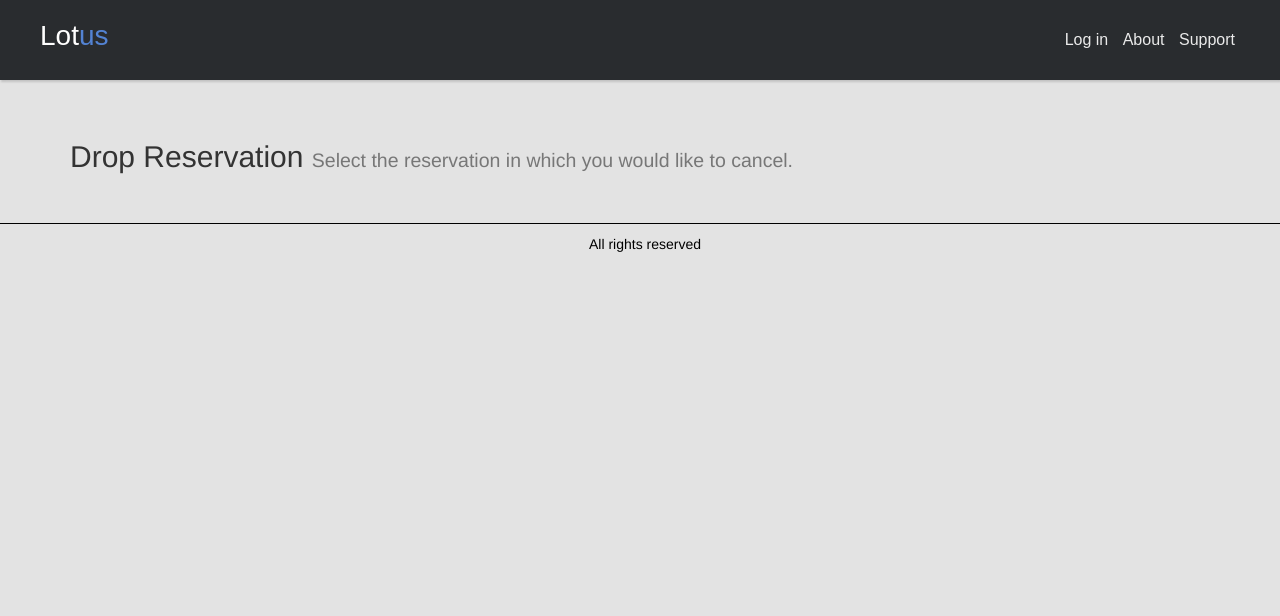
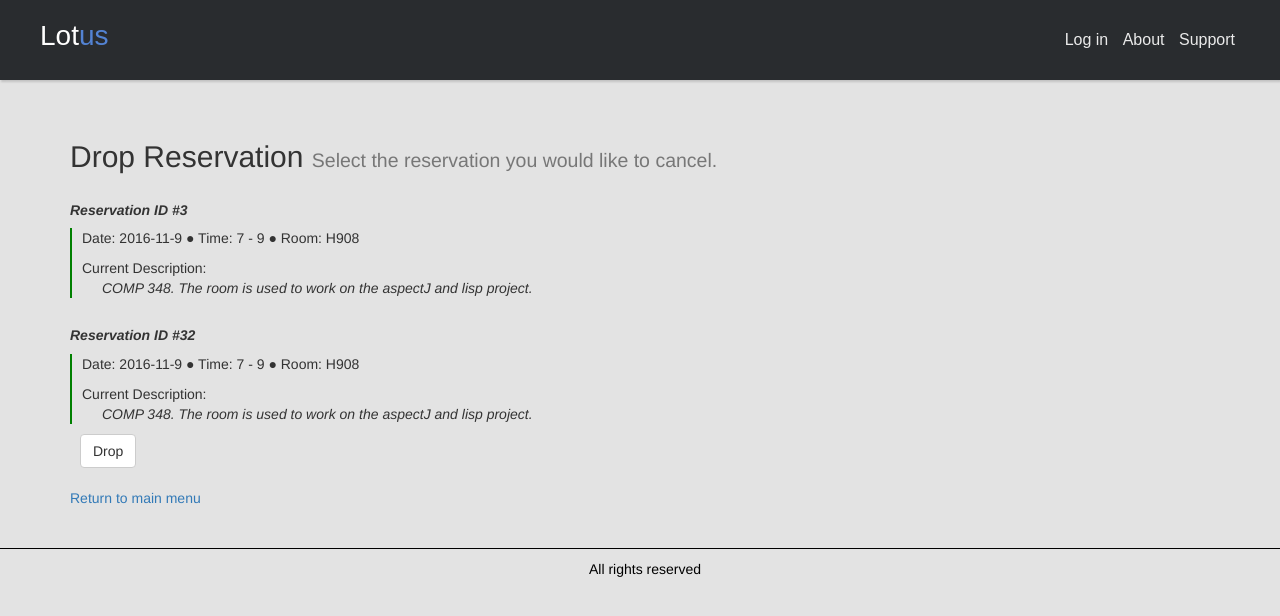
Before and after one commit to anrchen/soen343, a PHP site: page /drop_reservation.php in a window 1280 px wide. Shown: the top 616 px of the page. Run offline with PHP 8.4, Linux system fonts and the light colour scheme; some libraries are stand-ins or nearby versions.

Commit message:
Drop reservation page is done, backend still needs to be done

```diff
--- a/action_makeReservation.php
+++ b/action_makeReservation.php
@@ -12,6 +12,7 @@
     $date = $_GET['date'];
 
 
+
     $catalog = new ReservationCatalog();
     $session = new ReservationSession($catalog);
     $console = new Console($catalog,$session);
@@ -19,7 +20,7 @@
     $timeslot = new TimeSlot($startTime,$endTime, $date);
     $console->addRoom($roomNumber,$timeslot,$user,$description);
 
-//    $catalog->display();
+//  $catalog->display();
     $catalog->updateDB();
 
     header('Location: '.'booking.php');
--- a/drop_reservation.php
+++ b/drop_reservation.php
@@ -60,16 +60,70 @@
 </header>
 
 <div class="container" style="margin-top:40px;">
-    <h2>Drop Reservation <small>Select the reservation in which you would like to cancel.</small></h2>
+    <h2>Drop Reservation <small>Select the reservation you would like to cancel.</small></h2>
 
     <?php //display all reservations from the username
-    $reservation = array(["id" => "1", "room" => "H908", "start_time" => "7", "end_time" => "9",
+    $reservation = array(["id" => "3", "room" => "H908", "start_time" => "7", "end_time" => "9",
         "description" => "COMP 348. The room is used to work on the aspectJ
                              and lisp project.", "date" => "2016-11-9"],
-        ["id" => "2", "room" => "H908", "start_time" => "7", "end_time" => "9",
+        ["id" => "32", "room" => "H908", "start_time" => "7", "end_time" => "9",
             "description" => "COMP 348. The room is used to work on the aspectJ
                              and lisp project.", "date" => "2016-11-9"]);
     ?>
+
+    <?php
+    foreach($reservation as $reserve){
+
+        $id = $reserve['id'];
+        $descp = $reserve['description'];
+        $date = $reserve['date'];
+        $room = $reserve['room'];
+        $time = $reserve['start_time'] . ' - ' . $reserve['end_time'];
+
+        echo '<h5><strong><i>Reservation ID #' . $id . '</i></strong></h5>';
+
+        echo '<div id="display">';
+
+        echo '<p>Date: '. $date . ' &#9679; Time: ' . $time .
+            ' &#9679; Room: ' . $room . '</p>';
+
+        echo '<p>Current Description: <br/><span style="margin-left: 20px;"><i>'
+            . $descp . '</i></span></p>';
+        echo '</div>';
+    }
+    echo '<button class="btn btn-default btn-md" data-toggle="modal"
+                  data-target="#modal">Drop</button>';
+    ?>
+    <br/><br/>
+    <a href="booking.php">Return to main menu</a>
+
+    <div class="modal fade" tabindex="-1" role="dialog" id="modal">
+        <form action="action_dropReservation.php" method="post">
+            <div class="modal-dialog" role="document">
+                <div class="modal-content">
+                    <div class="modal-header">
+                        <button type="button" class="close" data-dismiss="modal" aria-label="Close"><span aria-hidden="true">&times;</span></button>
+                        <h4 class="modal-title">Drop a reservation </h4>
+                    </div>
+                    <div class="modal-body">
+                        <select name="id_reservation_drop">
+                            <option value="">Select reservation </option>
+                            <?php
+                                foreach($reservation as $r) {
+                                    $id = $r['id'];
+                                    echo '<option value="' . $id .'"name="' . $id .'">' . $id . '</option>';
+                                }
+                            ?>
+                        </select>
+                    </div>
+                    <div class="modal-footer">
+                        <button type="button" class="btn btn-default" data-dismiss="modal">Close</button>
+                        <button type="submit" class="btn btn-primary">Drop Reservation</button>
+                    </div>
+                </div>
+            </div>
+        </form>
+    </div>
 
 </div>
 
--- a/objects/Console.php
+++ b/objects/Console.php
@@ -28,6 +28,10 @@ include_once 'ReservationSession.php';
         public function endRoomEntry(){
             $this->session->becomeComplete();
         }
+
+        public function dropReservation($reservationId){
+            $this->session->dropReservation($reservationId);
+        }
     }
 
 
--- a/objects/ReservationSession.php
+++ b/objects/ReservationSession.php
@@ -23,6 +23,10 @@
             }
         }
 
+        public function dropReservation($reservationId){
+            $this->catalog->dropReservation($reservationId);
+        }
+
         public function becomeComplete(){
             $this->isComplete=true;
             echo "Session completed";
```
Also changed, not shown: action_dropReservation.php (+14 -0 lines), modify_reservation.php (+6 -7 lines), objects/ReservationCatalog.php (+7 -0 lines).
